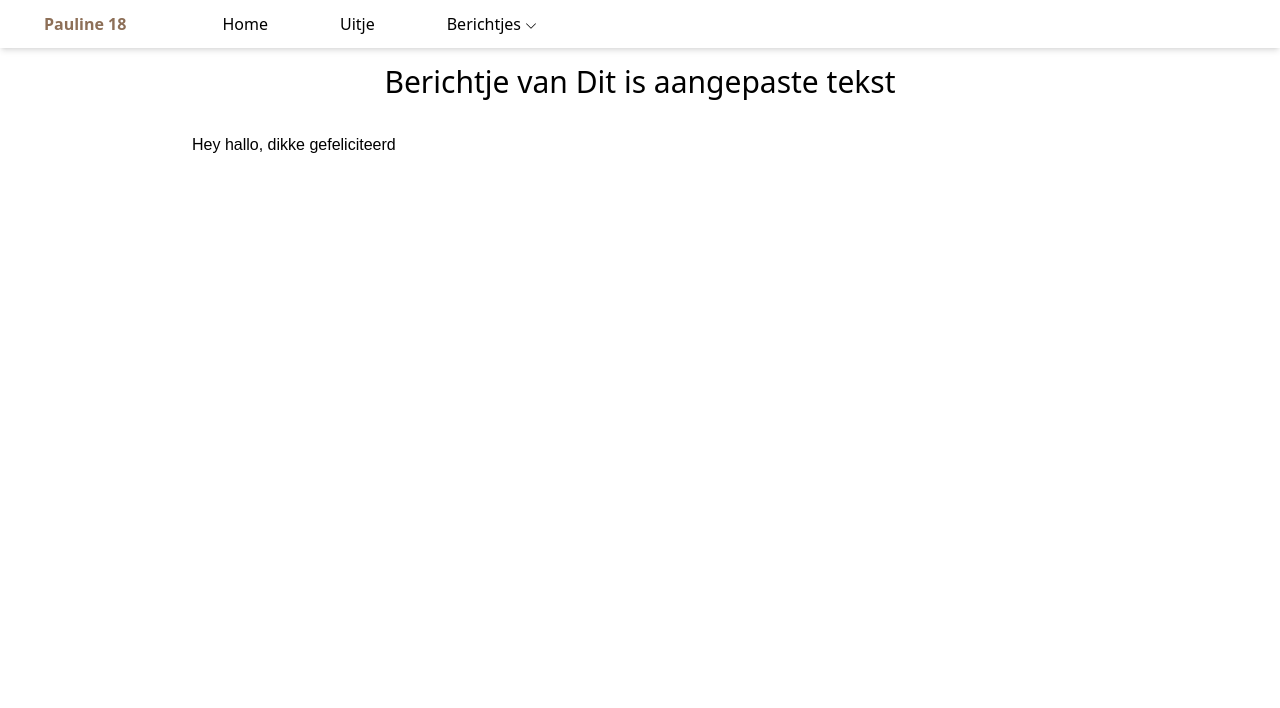
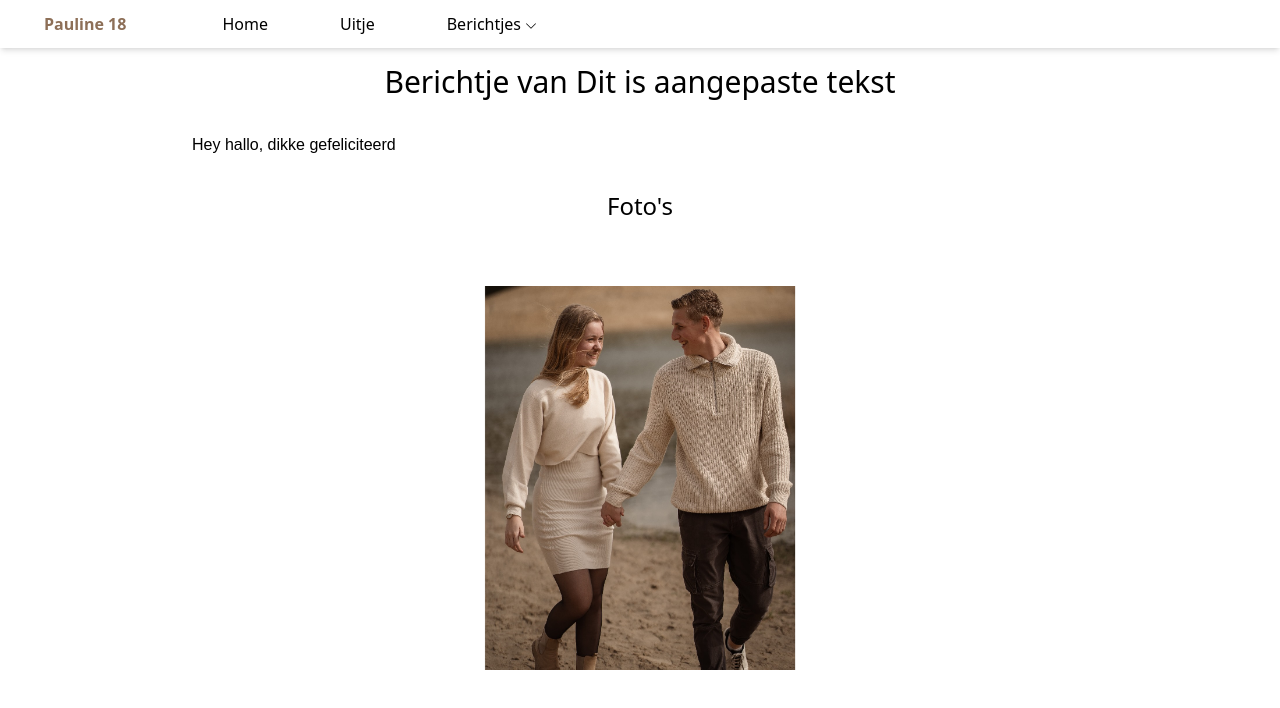
Before and after one commit to LenDaVinci/Website, a Vue app: page /Website/messages/1 in a window 1280 px wide. Shown: the top 708 px of the page. Built offline with nearby package versions, Linux system fonts and the light colour scheme.

Commit message:
Carousel added

```diff
--- a/src/pages/MessagePage.vue
+++ b/src/pages/MessagePage.vue
@@ -1,5 +1,7 @@
 <script setup>
     import mockdata from '../../mockdata.json'
+    import { Carousel, Slide, Navigation, Pagination } from 'vue3-carousel'
+    import 'vue3-carousel/dist/carousel.css'
 
     const returnDiv = document.createElement('div')
 
@@ -19,4 +21,56 @@
 <template>
     <h1 class="text-3xl text-black text-center mt-4">Berichtje van {{ mockdata[$route.params.id].naam }}</h1>
     <div id="content" class="mx-48 my-8 text-black leading-relaxed font-glacialIndifference">{{ getContent(mockdata[$route.params.id].content) }}</div>
+    <div v-if="mockdata[$route.params.id].fotos.length > 0" >
+        <h2 class="text-2xl text-black text-center mt-4 my-16">Foto's</h2>
+        <Carousel :items-to-show="mockdata[$route.params.id].fotos.length > 5 ? 5 : mockdata[$route.params.id].fotos.length" :autoplay="5000" :wrap-around="mockdata[$route.params.id].fotos.length > 1 ? true : false" class="mx-48" >
+            <Slide v-for="picture in mockdata[$route.params.id].fotos" :key="picture.id">
+                <div  class="carousel__item">
+                    <a :href="picture.picturesource" target="_blank"><img class="max-h-96" :src="picture.picturesource" /></a>
+                </div>
+            </Slide>
+            <!-- TODO: if anyone has 1 photo, make this work properly, REALLY IMPORTANT OTHERWISE ITS REALLY UGLY -->
+            <template #addons v-if="mockdata[$route.params.id].fotos.length > 1? true : false">
+                <Navigation />
+                <Pagination />
+            </template>
+        </Carousel>
+    </div>
 </template>
+<style scoped>
+.carousel__slide {
+    padding: 0px;
+    opacity: 0.9;
+    transform: rotateY(20deg) scale(0.9);
+}
+
+.carousel__viewport {
+    perspective: 2000px;
+}
+
+.carousel__track {
+    transform-style: preserve-3d;
+}
+
+.carousel__slide--sliding {
+    transition: 0.5s
+}
+
+.carousel__slide--active ~ .carousel__slide {
+    transform: rotateY(20deg) scale(0.9);
+}
+.carousel__slide--prev {
+  opacity: 1;
+  transform: rotateY(-10deg) scale(0.95);
+}
+
+.carousel__slide--next {
+  opacity: 1;
+  transform: rotateY(10deg) scale(0.95);
+}
+
+.carousel__slide--active {
+  opacity: 1;
+  transform: rotateY(0) scale(1.1);
+}
+</style>
```
